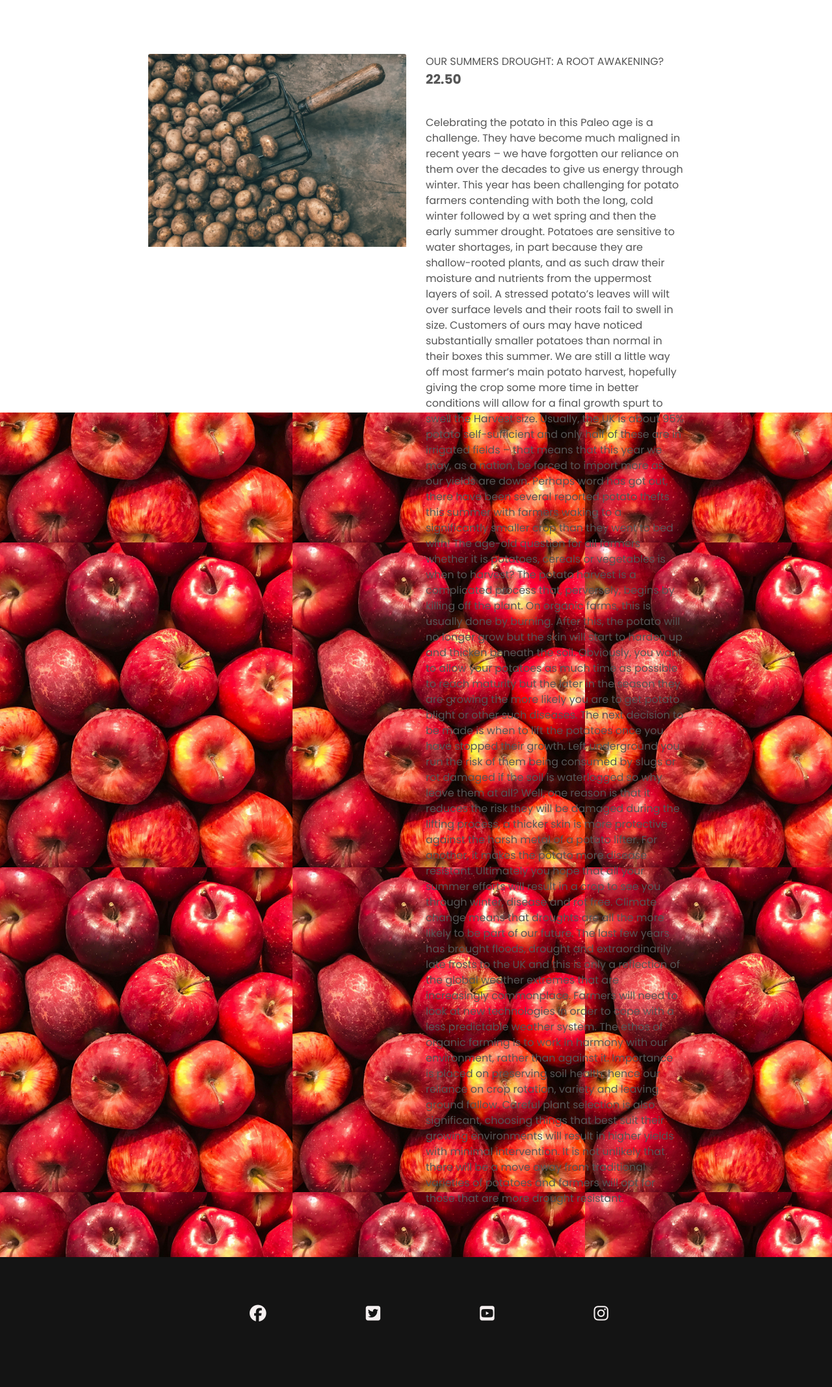
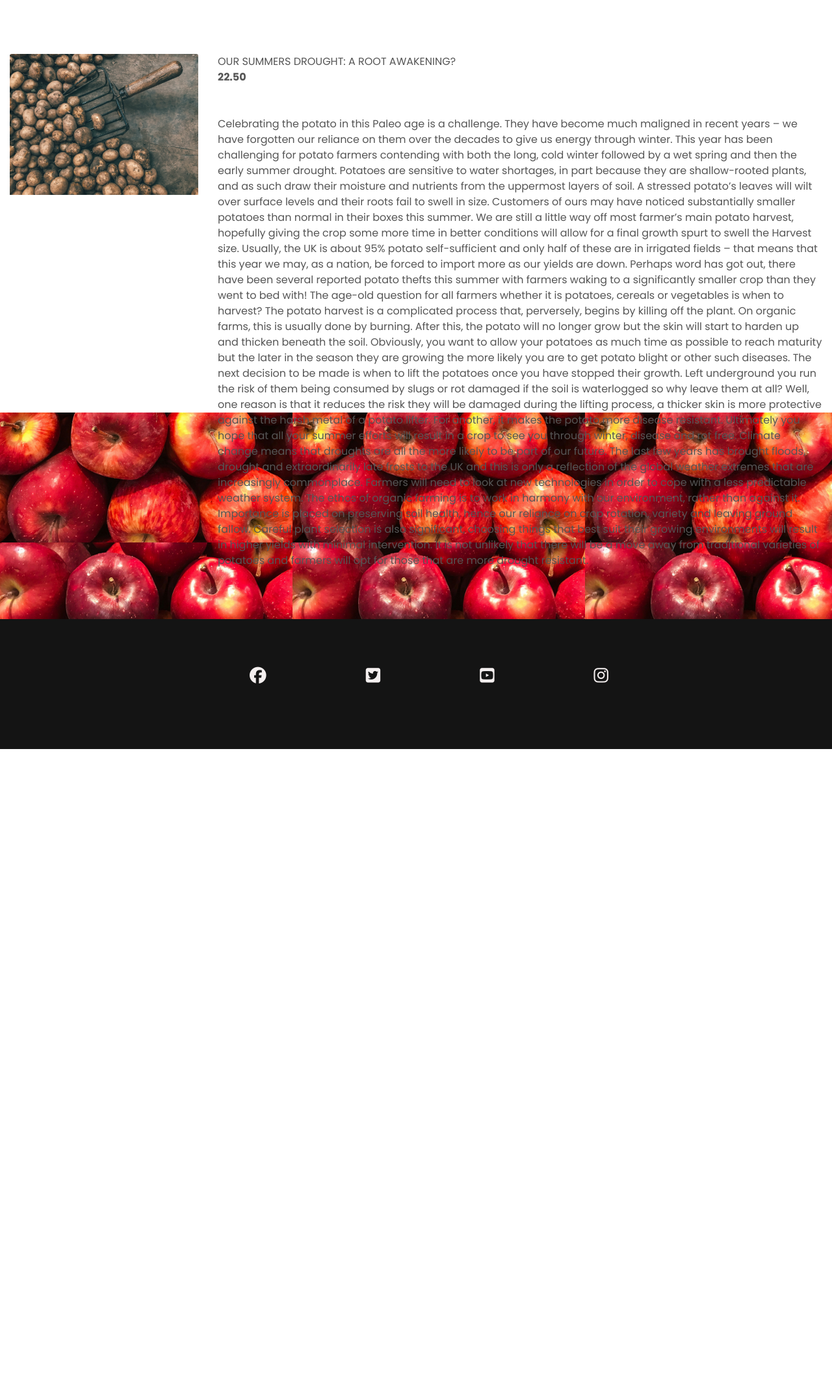
Before and after one commit to struk49/podgeandrubble, a Django app: template blog/templates/blog/blog_detail.html in a window 1280 px wide. Shown: the part 165-2300 px from the top of the page at 65% size. After the commit the page ends 1318 px from the top, so only its background shows below. Run offline with Django 3.2, Linux system fonts and the light colour scheme; the template is opened without the code that fills it: values that come from a table or form of the project are taken from there, others are empty; data comes from the database, SQL or seed files in the repository; some libraries are stand-ins or nearby versions.

Commit message:
updated blog details

```diff
--- a/blog/templates/blog/blog_detail.html
+++ b/blog/templates/blog/blog_detail.html
@@ -13,7 +13,7 @@
     <div class="overlay"></div>
     <div class="container-fluid">
         <div class="row">
-            <div class="col-12 col-md-6 col-lg-4 offset-lg-2">
+            <div class="col-12 col-sm-3">
                 <div class="image-container my-5">
                     {% if post.image %}
                         <a href="{{ post.image.url }}" target="_blank">
@@ -26,12 +26,12 @@
                     {% endif %}
                 </div>
             </div>
-            <div class="col-12 col-md-6 col-lg-4">
+            <div class="col-12 col-sm-9">
                 <div class="product-details-container mb-5 mt-md-5">
                     <p class="mb-0">{{ post.name }}</p>
-                    <p class="lead mb-0 text-left font-weight-bold">{{ product.price }}</p>
+                    <p class="mb-3 text-left font-weight-bold">{{ product.price }}</p>
                    <br>
-                    <p class="mt-3">{{ post.description }}</p>
+                    <p class="mt-2 d-flex">{{ post.description }}</p>
                 </div>
             </div>
         </div>
--- a/podgeandrubble/settings.py
+++ b/podgeandrubble/settings.py
@@ -25,7 +25,7 @@ SECRET_KEY = 'django-insecure-n&9i4rdxmq6jt#pv$3ut)&1n^$_$ev)32572_5=j4z+6a585ir
 # SECURITY WARNING: don't run with debug turned on in production!
 DEBUG = True
 
-ALLOWED_HOSTS = ['8000-struk49-podgeandrubble-9s7el0lh0eh.ws-eu110.gitpod.io']
+ALLOWED_HOSTS = ['8000-struk49-podgeandrubble-wlcan7522oy.ws-eu110.gitpod.io']
 
 
 # Application definition
--- a/static/css/base.css
+++ b/static/css/base.css
@@ -394,6 +394,8 @@ footer{
 	color: #17a2b8; /* text-info */
 }
 
+
+
 /* fixed top navbar only on medium and up */
 @media (min-width: 992px) {
     .fixed-top-desktop-only {
```
